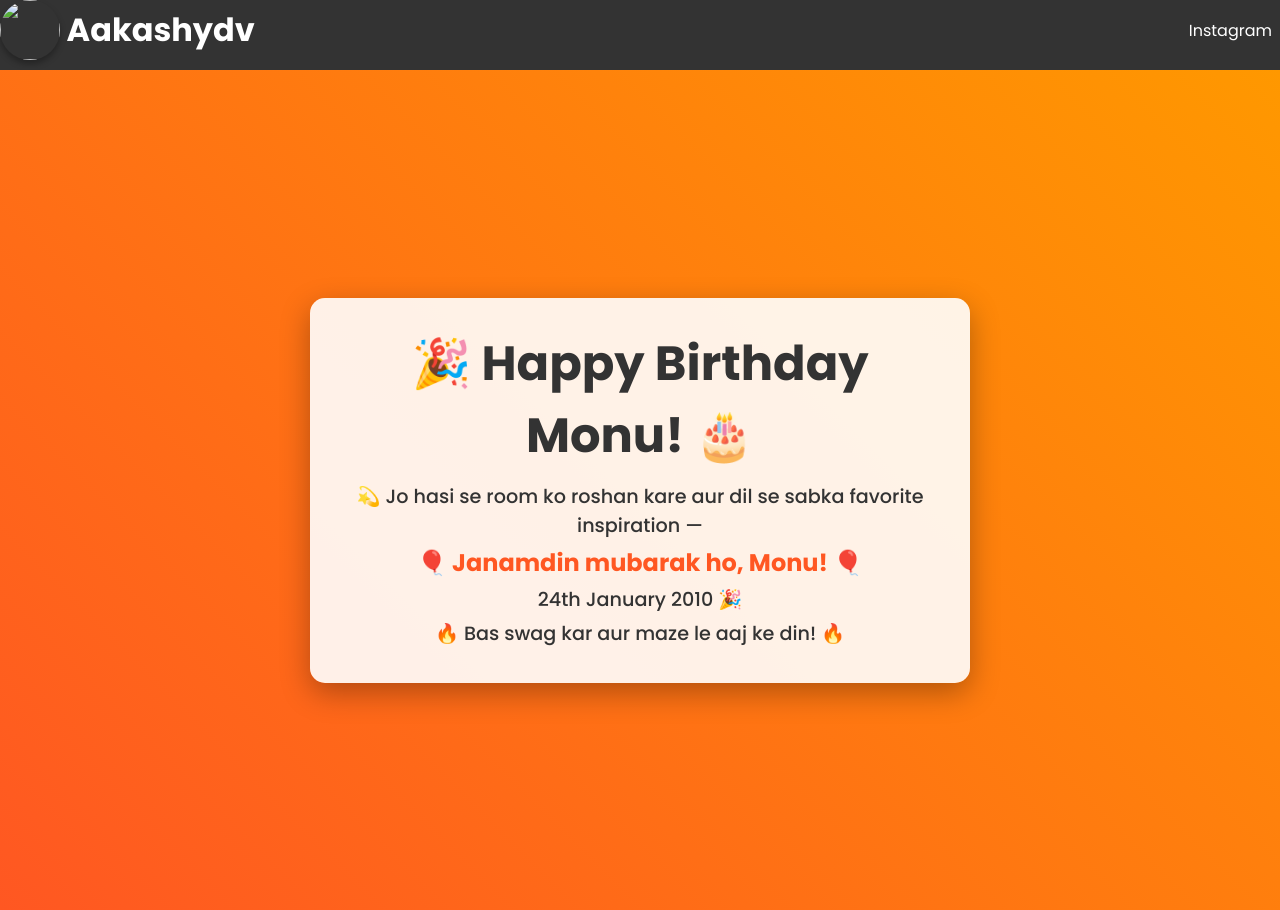
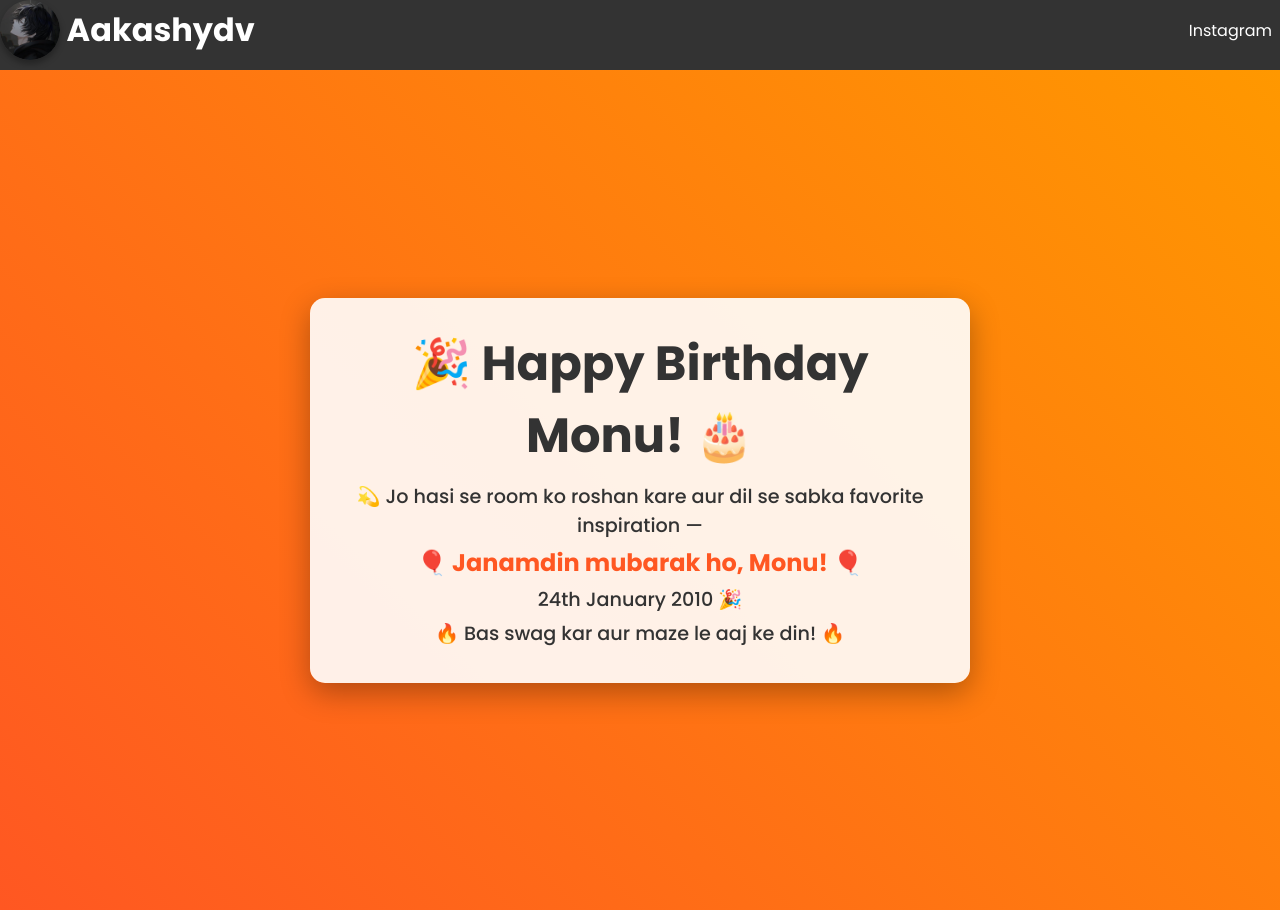
Before and after one commit to 1all4outgaming/Aakashydv_Birthday, a plain HTML site: page index.html in a window 1280 px wide. Drawn offline with Linux system fonts and the light colour scheme; the site is published under a folder, as on GitHub Pages, so addresses that start at the root find nothing.

Commit message:
Update index.html

```diff
--- a/index.html
+++ b/index.html
@@ -4,7 +4,7 @@
     <meta charset="UTF-8" />
     <meta name="viewport" content="width=device-width, initial-scale=1.0" />
     <title>Monu Happy birthday</title>
-    <link rel="shortcut icon" href="/Image/insatgram-monu-dp.jpg" type="image/x-icon">
+    <link rel="shortcut icon" href="Image/insatgram-monu-dp.jpg" type="image/x-icon">
     <style>
       /* --Language-Import-- */
       @import url("https://fonts.googleapis.com/css2?family=Poppins:ital,wght@0,100;0,200;0,300;0,400;0,500;0,600;0,700;0,800;0,900;1,100;1,200;1,300;1,400;1,500;1,600;1,700;1,800;1,900&display=swap");
@@ -328,7 +328,7 @@ main {
   <body>
     <header>
       <div class="web-name">
-        <img src="/Image/insatgram-monu-dp.jpg" height="60" />
+        <img src="Image/insatgram-monu-dp.jpg" height="60" />
         <h1>Aakashydv</h1>
       </div>
       <div class="web-menu">
```
